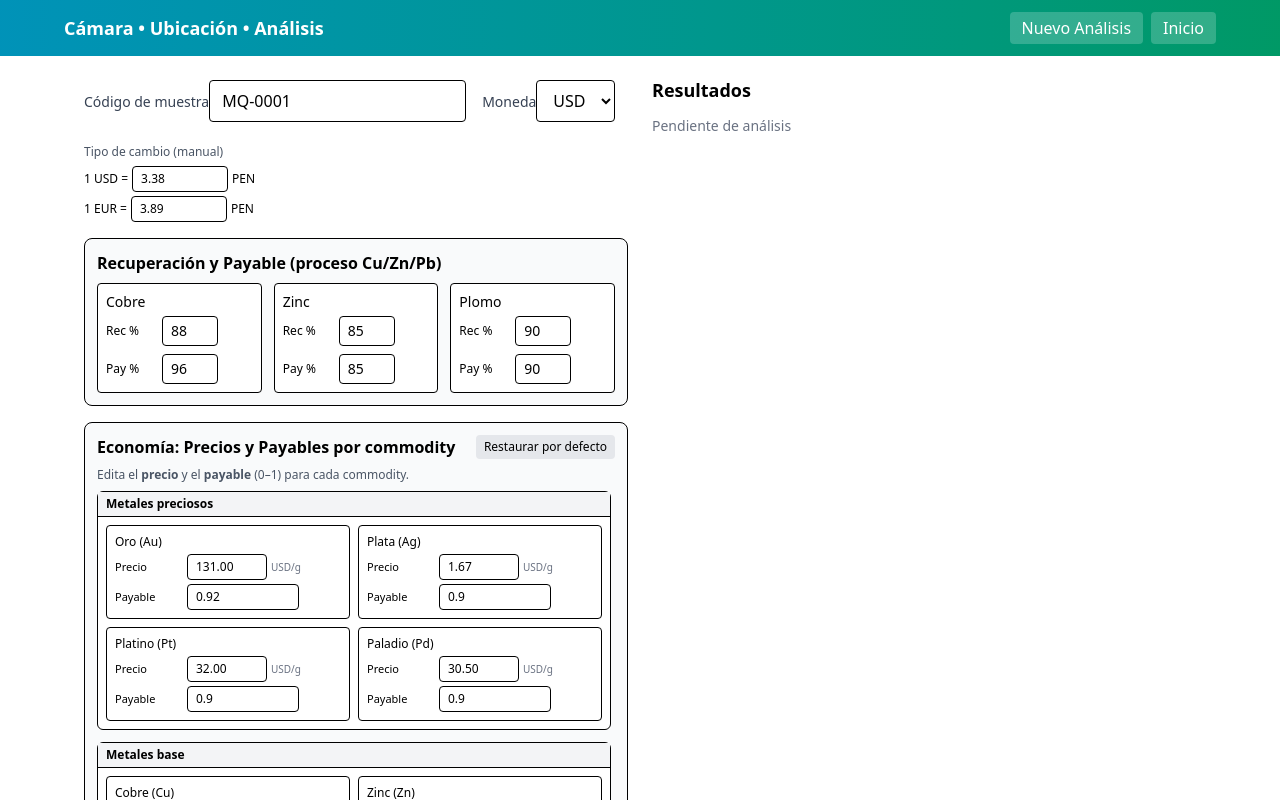
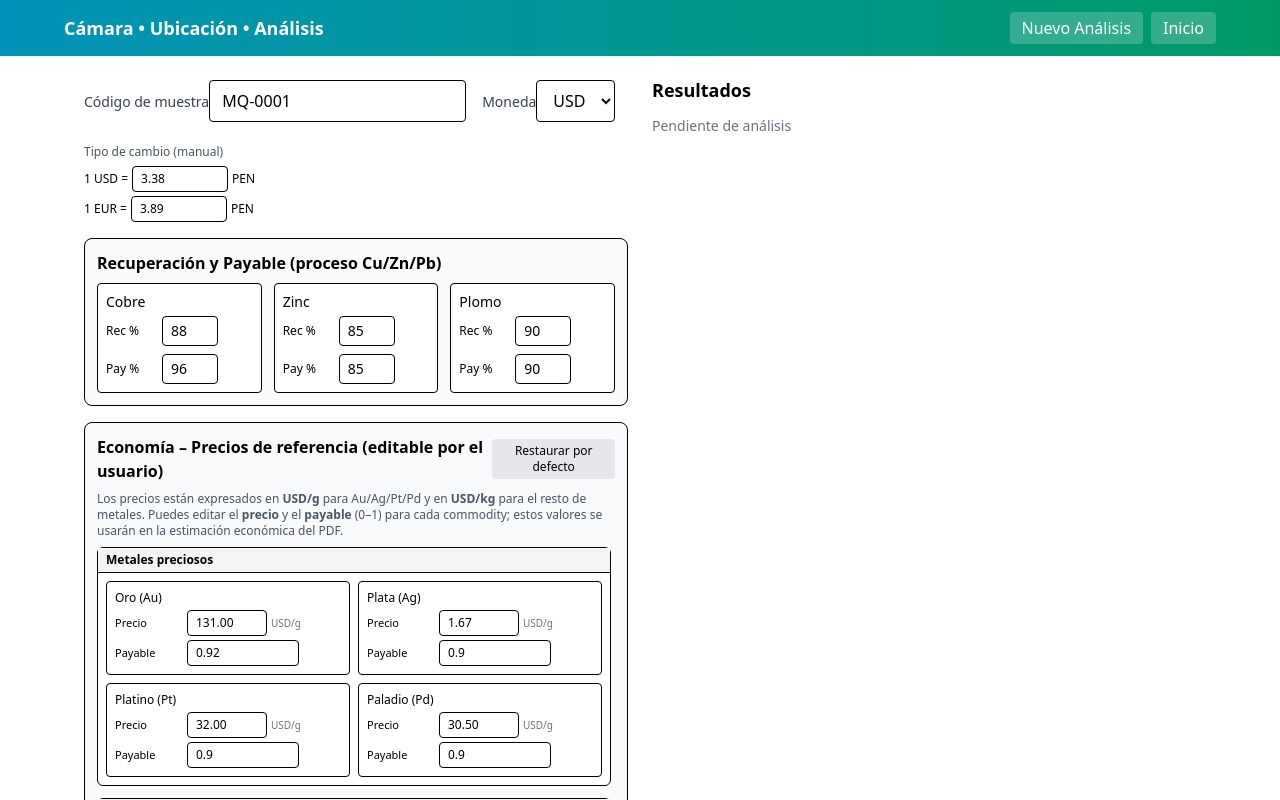
Before and after one commit to walterseb2021-code/minquant_wsca_app, a Next.js app: page /analisis in a window 1280 px wide. Shown: the top 800 px of the page. Built offline with nearby package versions, Linux system fonts and the light colour scheme.

Commit message:
fix(pdf+ui): nota legal y economía alineada con unidades reales

```diff
--- a/app/analisis/page.tsx
+++ b/app/analisis/page.tsx
@@ -783,7 +783,9 @@ React.useEffect(() => {
           {/* Economía (20 commodities) */}
           <div className="border rounded-lg p-3 bg-gray-50 mb-4">
             <div className="flex items-center justify-between mb-2">
-              <div className="font-semibold">Economía: Precios y Payables por commodity</div>
+  <div className="font-semibold">
+    Economía – Precios de referencia (editable por el usuario)
+  </div>
 
               <button
                 type="button"
@@ -799,8 +801,11 @@ React.useEffect(() => {
             </div>
 
             <p className="text-xs text-gray-600 mb-2">
-              Edita el <b>precio</b> y el <b>payable</b> (0–1) para cada commodity.
-            </p>
+  Los precios están expresados en <b>USD/g</b> para Au/Ag/Pt/Pd y en <b>USD/kg</b> para el resto
+  de metales. Puedes editar el <b>precio</b> y el <b>payable</b> (0–1) para cada commodity; estos
+  valores se usarán en la estimación económica del PDF.
+</p>
+
 
             <div className="space-y-3 max-h-[360px] overflow-y-auto pr-1">
               {Object.entries(groupedCommodities).map(([groupName, items]) => (
--- a/lib/pdf_plus.ts
+++ b/lib/pdf_plus.ts
@@ -747,7 +747,8 @@ export async function buildReportPdfPlus(args: {
   doc.setFontSize(8);
   const footerY = doc.internal.pageSize.getHeight() - 26;
   doc.text(
-    "Nota: Valores referenciales basados en señales minerales; requiere confirmación con ensayo químico. © MinQuant_WSCA",
+    "Nota: Los valores mostrados son referenciales y basados en reconocimiento mineral asistido por IA y precios de mercado aproximados. Requieren validación con ensayos químicos certificados. © MinQuant_WSCA",
+
     margin,
     footerY
   );
```
